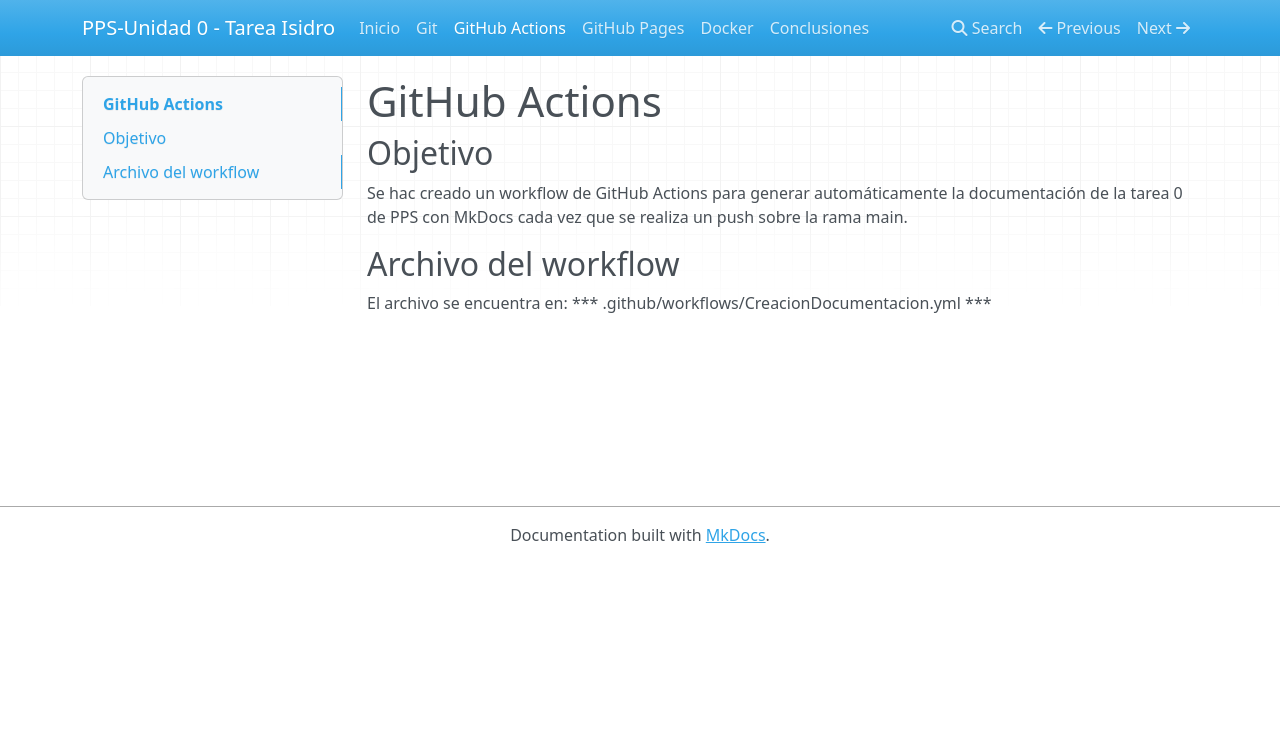
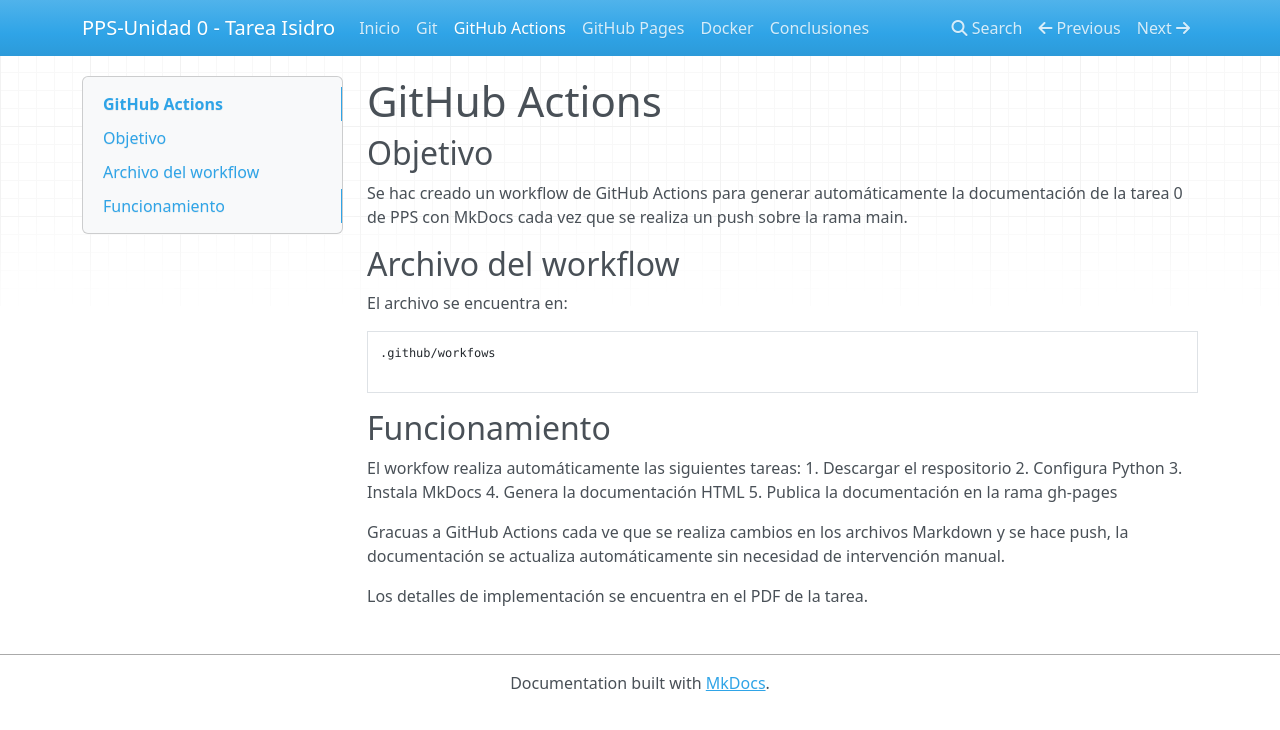
Before and after one commit to isidrorm/PPS-Unidad0-Tarea-PPSisidro, an MkDocs documentation site: the page built from docs/gitActions.md, in a window 1280 px wide. Shown: the top 730 px of the page. Built offline with MkDocs 1.6.1, drawn with Linux system fonts in a browser that asks for light colours; nearby versions of some CDN libraries.

Commit message:
Configuración del GitHub Actions

````diff
--- a/docs/gitActions.md
+++ b/docs/gitActions.md
@@ -5,4 +5,20 @@ Se hac creado un workflow de GitHub Actions para generar automáticamente la doc
 
 ## Archivo del workflow
 
-El archivo se encuentra en: *** .github/workflows/CreacionDocumentacion.yml ***
+El archivo se encuentra en:
+```text
+.github/workfows
+
+```
+
+## Funcionamiento
+El workfow realiza automáticamente las siguientes tareas:
+1. Descargar el respositorio
+2. Configura Python
+3. Instala MkDocs
+4. Genera la documentación HTML
+5. Publica la documentación en la rama gh-pages
+
+Gracuas a GitHub Actions cada ve que se realiza cambios en los archivos Markdown y se hace push, la documentación se actualiza automáticamente sin necesidad de intervención manual.
+
+Los detalles de implementación se encuentra en el PDF de la tarea.
````
